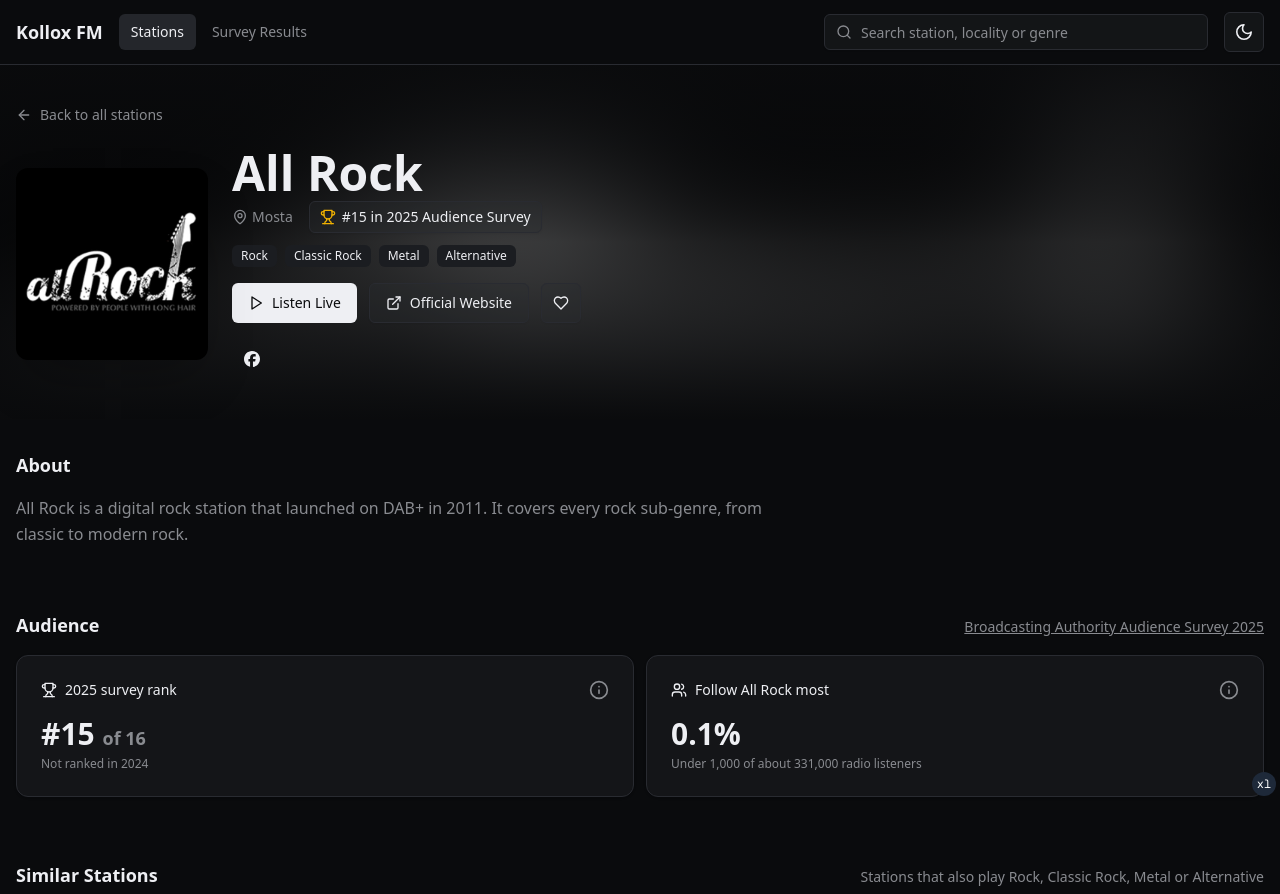
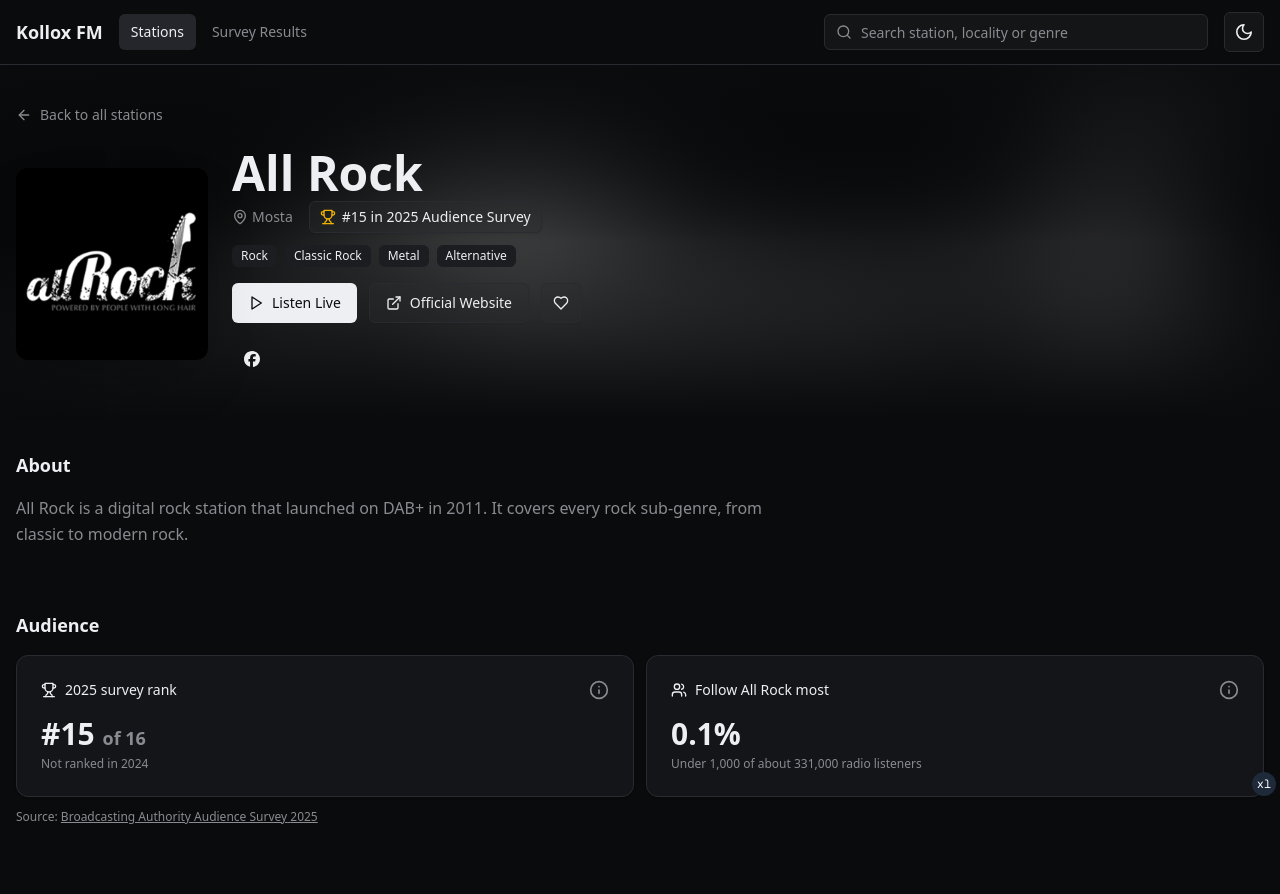
Before and after one commit to nathan-abela/kollox-fm, a Next.js app: page /station/all-rock in a window 1280 px wide. Shown: the top 894 px of the page. Built offline with nearby package versions, Linux system fonts and the light colour scheme.

Commit message:
fix: cap similar stations to 4 and keep popular shows single-column below lg

```diff
--- a/src/app/station/[id]/page.tsx
+++ b/src/app/station/[id]/page.tsx
@@ -146,7 +146,7 @@
 			const bShared = b.genres?.filter((g) => station.genres?.includes(g)).length || 0;
 			return bShared - aShared;
 		})
-		.slice(0, 5);
+		.slice(0, 4);
 
 	const sharedGenres = station.genres?.length
 		? new Intl.ListFormat("en-GB", { type: "disjunction" }).format(
@@ -427,18 +427,7 @@
 			{/* Audience */}
 			{latestSurvey && latestSurveyRank && latestSurveyRow && (
 				<div className="container mx-auto px-4 py-6 md:py-8">
-					<div className="mb-4 flex flex-wrap items-baseline justify-between gap-2">
-						<h2 className="text-lg font-semibold">Audience</h2>
-						<a
-							href={latestSurvey.meta.rawSourcePath}
-							target="_blank"
-							rel="noopener noreferrer"
-							className="text-muted-foreground hover:text-foreground text-sm underline"
-						>
-							Broadcasting Authority Audience Survey{" "}
-							{latestSurveyYear}
-						</a>
-					</div>
+					<h2 className="mb-4 text-lg font-semibold">Audience</h2>
 					{/* prettier-ignore */}
 					<div className={cn("grid gap-3", showTrend && "lg:grid-cols-3")}>
 						{showTrend && (
@@ -493,6 +482,18 @@
 							)}
 						</div>
 					</div>
+					<p className="text-muted-foreground mt-3 text-xs">
+						Source:{" "}
+						<a
+							href={latestSurvey.meta.rawSourcePath}
+							target="_blank"
+							rel="noopener noreferrer"
+							className="hover:text-foreground underline"
+						>
+							Broadcasting Authority Audience Survey{" "}
+							{latestSurveyYear}
+						</a>
+					</p>
 				</div>
 			)}
 
@@ -502,7 +503,7 @@
 					<h2 className="mb-4 text-lg font-semibold">
 						Popular Shows
 					</h2>
-					<div className="grid gap-3 sm:grid-cols-2 lg:grid-cols-3">
+					<div className="grid gap-3 lg:grid-cols-3">
 						{popularShows.map((show) => (
 							<Card key={show.id} className="min-w-0 py-4">
 								<CardContent className="flex items-center gap-3 px-4 sm:px-6">
@@ -510,10 +511,7 @@
 										<Mic className="text-primary h-5 w-5" />
 									</div>
 									<div className="min-w-0 flex-1">
-										<p
-											className="truncate font-medium"
-											title={show.name}
-										>
+										<p className="line-clamp-2 font-medium">
 											{show.name}
 										</p>
 										{/* prettier-ignore */}
```
